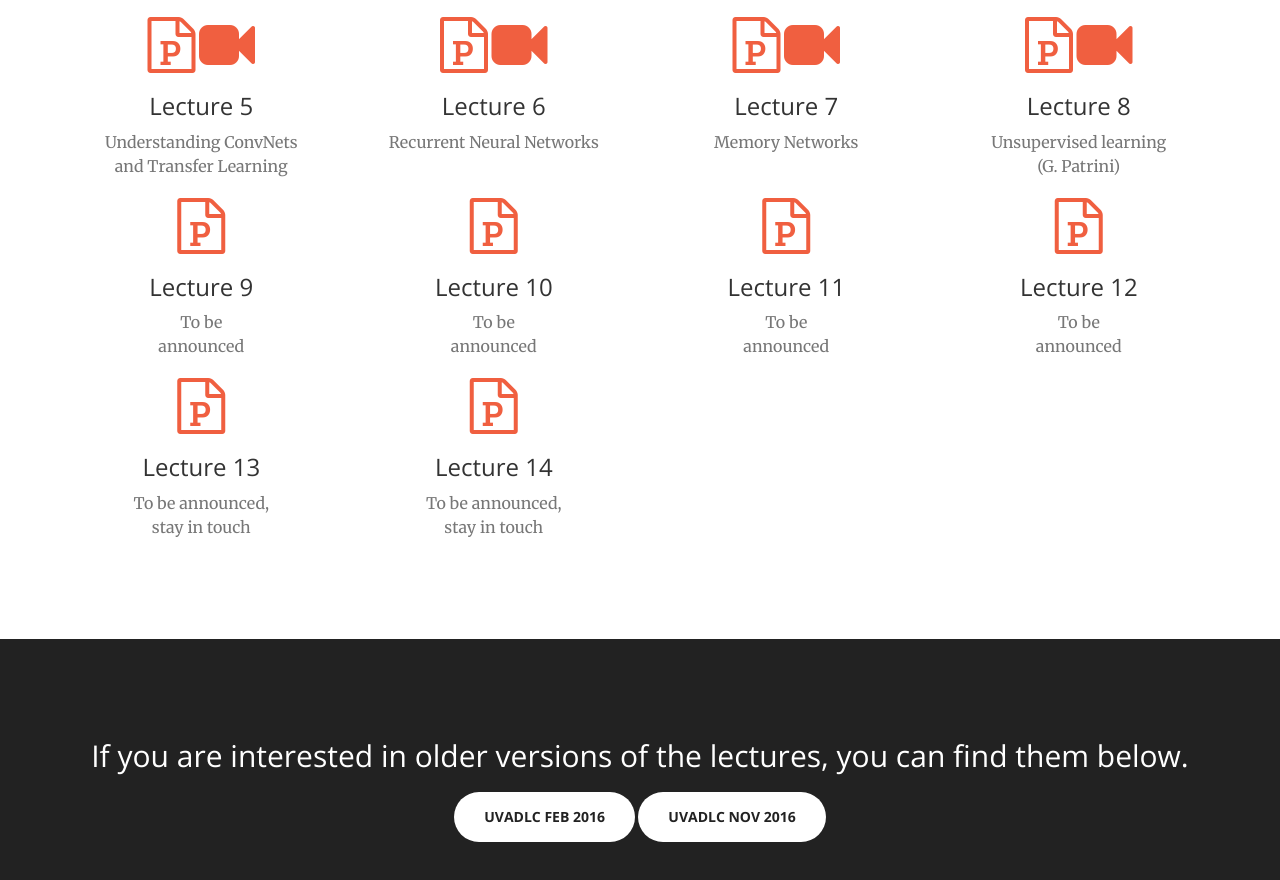
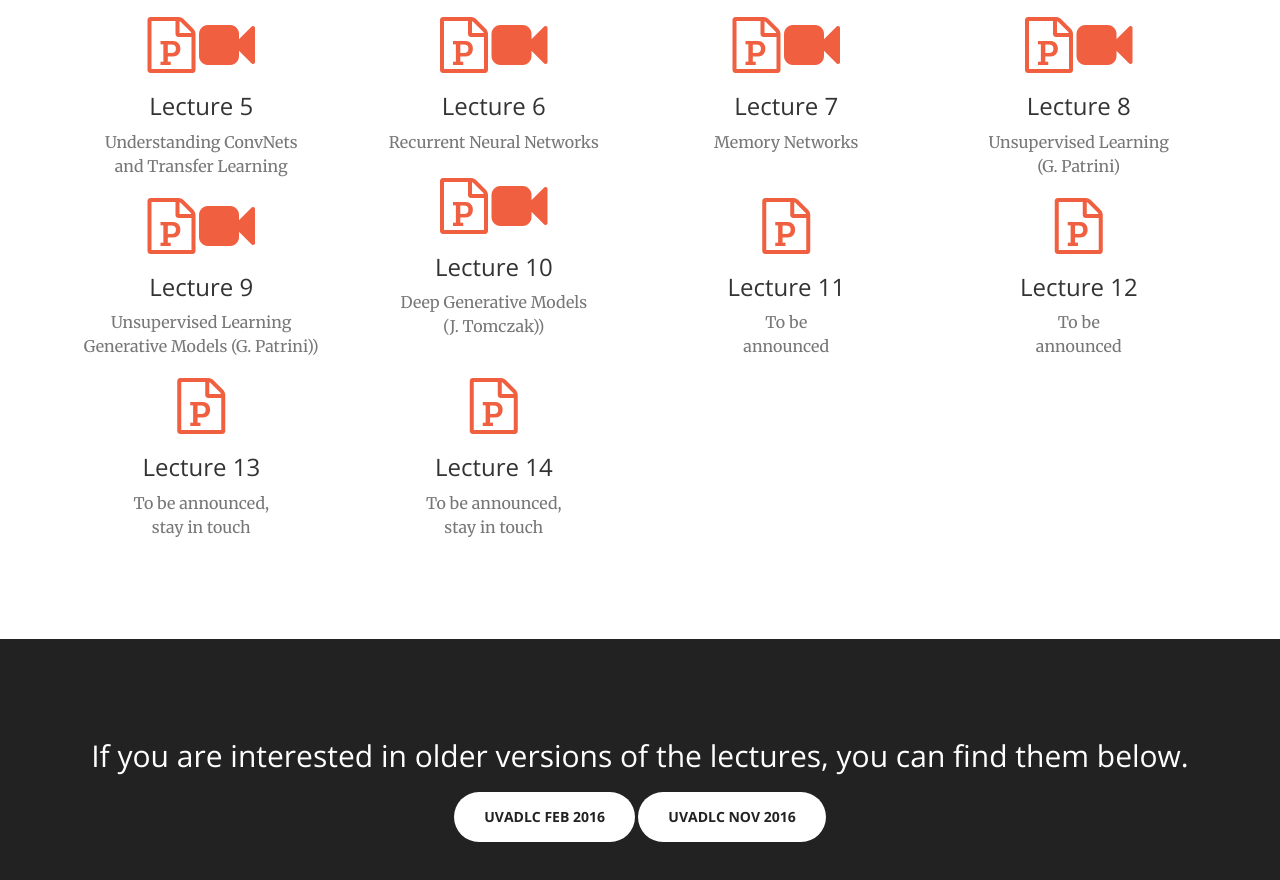
Before and after one commit to deeplearningamsterdam/deeplearningamsterdam.github.io, a plain HTML site: page index.html in a window 1280 px wide. Shown: the part 1947-2827 px from the top of the page. Drawn offline with nearby package versions, Linux system fonts and the light colour scheme.

Commit message:
Pushed new lectures

```diff
--- a/index.html
+++ b/index.html
@@ -280,29 +280,35 @@
                         <a href="lectures/lecture8_patrini.pdf" class='social' target="_blank">
                         <i class="fa fa-4x fa-file-powerpoint-o wow bounceIn text-primary" data-wow-delay=".2s"></i>
                         </a>
-                        <a href="https://webcolleges.uva.nl/Mediasite/Play/5659ef0e858e43d7ac89811bb494e94d1d" class='social' target="_blank">
+                        <a href="https://webcolleges.uva.nl/Mediasite/Play/c6aec26e7f8f492f978a21126717f2971d" class='social' target="_blank">
                         <i class="fa fa-4x fa fa-video-camera wow bounceIn text-primary"></i>
                         </a>
                         <h3>Lecture 8</h3>
-                        <p class="text-muted">Unsupervised learning<br>(G. Patrini)</p>
+                        <p class="text-muted">Unsupervised Learning<br>(G. Patrini)</p>
                     </div>
                 </div>
                 <div class="col-lg-3 col-md-6 text-center">
                     <div class="service-box">
+                        <a href="lectures/lecture9_patrini.pdf" class='social' target="_blank">
+                        <i class="fa fa-4x fa-file-powerpoint-o wow bounceIn text-primary" data-wow-delay=".2s"></i>
+                        </a>
+                        <a href="https://webcolleges.uva.nl/Mediasite/Play/5659ef0e858e43d7ac89811bb494e94d1d" class='social' target="_blank">
+                        <i class="fa fa-4x fa fa-video-camera wow bounceIn text-primary"></i>
+                        </a>
+                        <h3>Lecture 9</h3>
+                        <p class="text-muted">Unsupervised Learning<br>Generative Models (G. Patrini))</p>
+                    </div>
+                </div>
+                <div class="col-lg-3 col-md-6 text-center">
+                    <div class="lectures/lecture10_tomczak.pdf">
                         <a href="javascript:void(0)" class='social' target="_blank">
                         <i class="fa fa-4x fa-file-powerpoint-o wow bounceIn text-primary" data-wow-delay=".2s"></i>
                         </a>
-                        <h3>Lecture 9</h3>
-                        <p class="text-muted">To be<br>announced</p>
-                    </div>
-                </div>
-                <div class="col-lg-3 col-md-6 text-center">
-                    <div class="service-box">
-                        <a href="javascript:void(0)" class='social' target="_blank">
-                        <i class="fa fa-4x fa-file-powerpoint-o wow bounceIn text-primary" data-wow-delay=".2s"></i>
+                        <a href="https://webcolleges.uva.nl/Mediasite/Play/67058ea21f094f54aea00bd8a7cd7b741d" class='social' target="_blank">
+                        <i class="fa fa-4x fa fa-video-camera wow bounceIn text-primary"></i>
                         </a>
                         <h3>Lecture 10</h3>
-                        <p class="text-muted">To be<br>announced</p>
+                        <p class="text-muted">Deep Generative Models<br>(J. Tomczak))</p>
                     </div>
                 </div>
                 <div class="col-lg-3 col-md-6 text-center">
```
Also changed, not shown: 2 other files.
